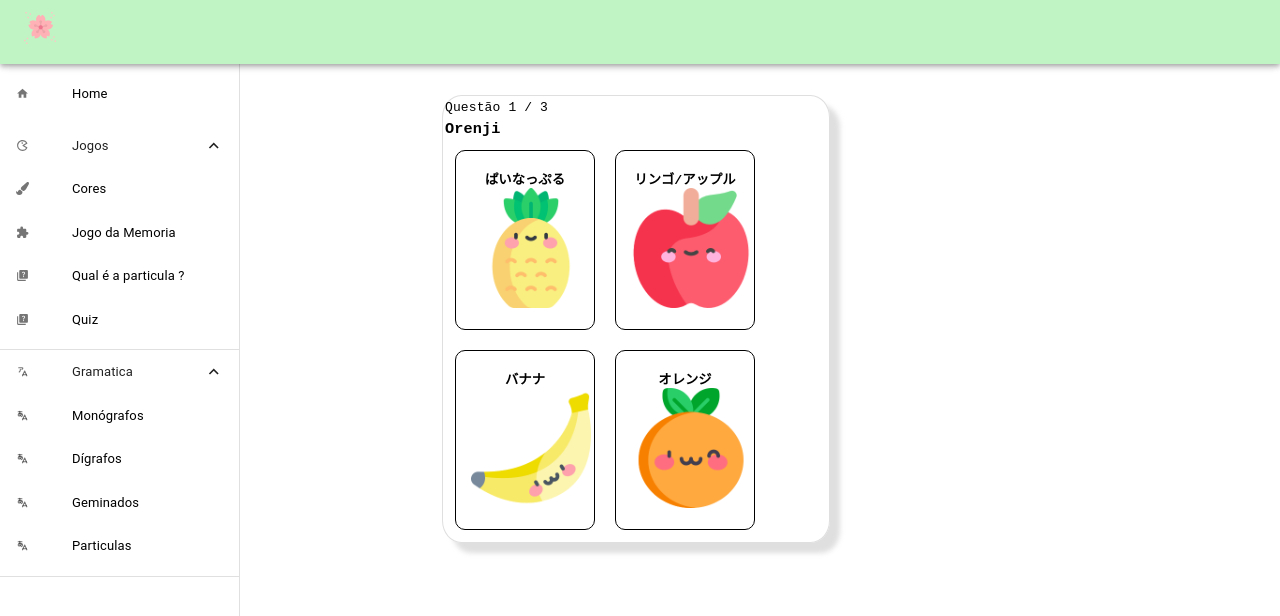
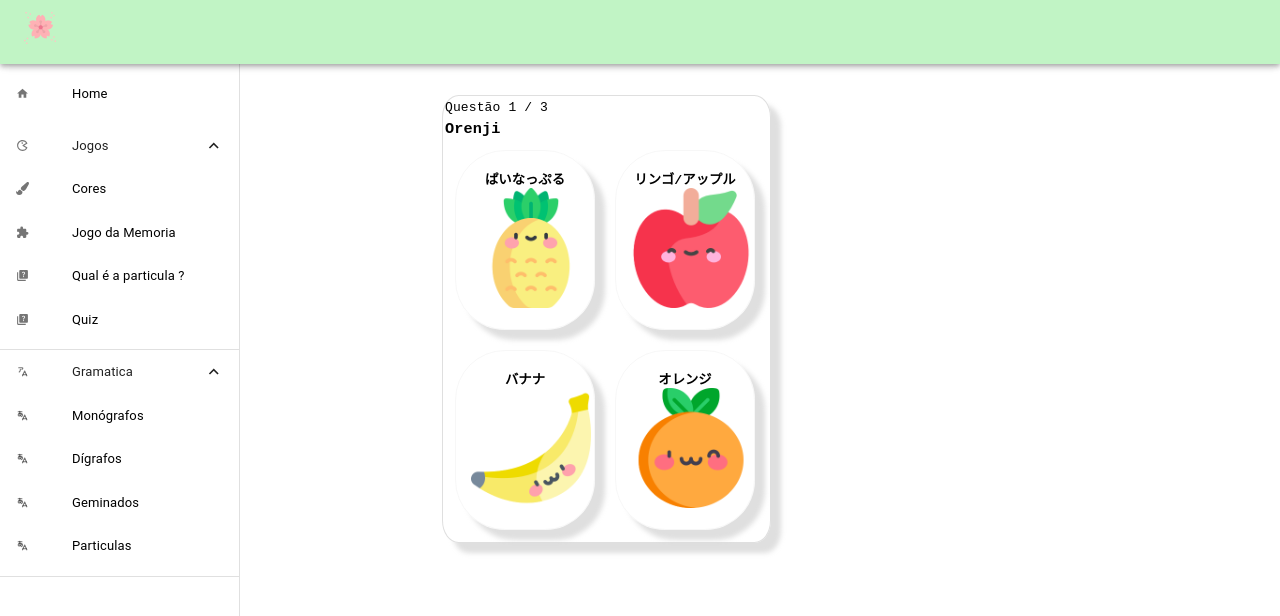
Before and after one commit to deborafsm/nihongo-san, a React (Create React App) app in the folder my-app/: page /quiz-game in a window 1280 px wide. Shown: the top 616 px of the page. Built offline with nearby package versions, Linux system fonts and the light colour scheme.

Commit message:
Update style-quiz.css

```diff
--- a/my-app/src/components/Questions/style-quiz.css
+++ b/my-app/src/components/Questions/style-quiz.css
@@ -1,10 +1,10 @@
 .card-container {
   display: flex;
   justify-content: center;
+  align-items: center;
   border: 1px solid rgba(212, 212, 212, 0.75);
-  width: 60%;
+  width: 51%;
   padding: 2px;
-  align-items: center;
   border-radius: 5%;
   box-shadow: 10px 10px 5px 0px rgba(212, 212, 212, 0.75);
   -webkit-box-shadow: 10px 10px 5px 0px rgba(212, 212, 212, 0.75);
@@ -23,8 +23,11 @@
   cursor: pointer;
   background-color: rgba(43, 43, 43, 0);
   margin: 10px;
-  border: 1px solid black;
-  border-radius: 10px;
+  border: 1px solid rgba(212, 212, 212, 0.185);
+  box-shadow: 10px 10px 5px 0px rgba(212, 212, 212, 0.75);
+  -webkit-box-shadow: 10px 10px 5px 0px rgba(212, 212, 212, 0.75);
+  -moz-box-shadow: 10px 10px 5px 0px rgba(212, 212, 212, 0.75);
+  border-radius: 50px;
   padding: 15px;
 }
 .question-resp-icon p {
```
